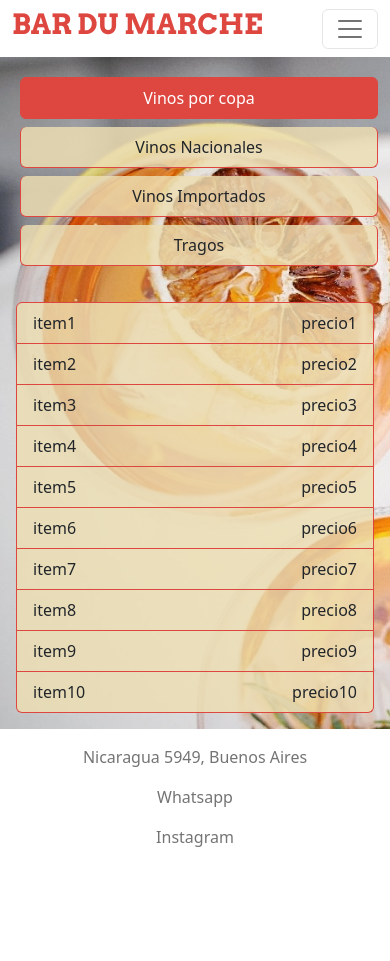
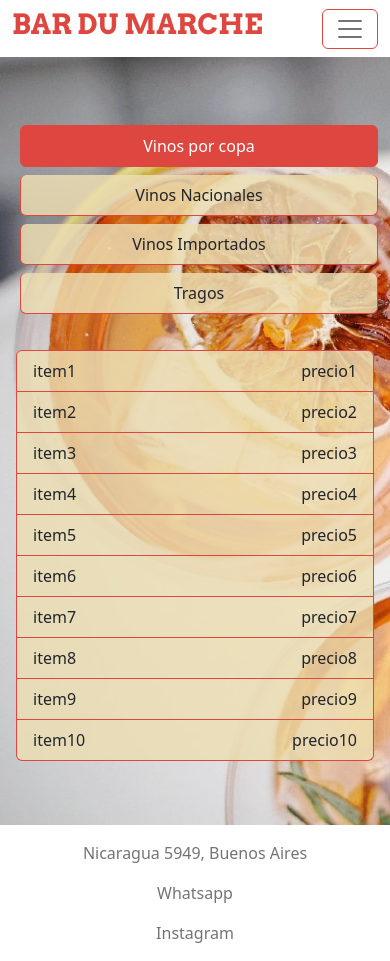
Before and after one commit to carmantegazza/BarDuMarche, a website: page pages/beber.html in a window 390 px wide. Before the commit the page ends 865 px from the top, so only its background shows below. Drawn offline with nearby package versions, Linux system fonts and the light colour scheme; a web font is replaced by a local one.

Commit message:
correccion p cartas

```diff
--- a/pages/beber.html
+++ b/pages/beber.html
@@ -17,7 +17,7 @@
         <nav class="navbar navbar-expand-md">
             <div class="container-fluid">
                 <h1><a class="titulo" href="../index.html">BAR DU MARCHE</a></h1>
-                <button class="navbar-toggler" type="button" data-bs-toggle="collapse"
+                <button class="navbar-toggler border-primary" type="button" data-bs-toggle="collapse"
                     data-bs-target="#navbarSupportedContent" aria-controls="navbarSupportedContent"
                     aria-expanded="false" aria-label="Toggle navigation">
                     <span class="navbar-toggler-icon"></span>
@@ -37,7 +37,7 @@
 
     <main>
         <div class="container-fluid" id="cartaBeber">
-            <div class="row justify-content-around">
+            <div class="row justify-content-around py-5">
                 <div class="list-group flex-md-row p-3" id="list-tab" role="tablist">
                     <a class="list-group-item list-group-item-action active text-center w-md-25 m-1 rounded"
                         data-bs-toggle="list" href="#list-b1" role="tab">Vinos por copa</a>
```
Also changed, not shown: index.html (+1 -1 lines), pages/comer.html (+2 -2 lines), pages/nosotros.html (+1 -1 lines).
